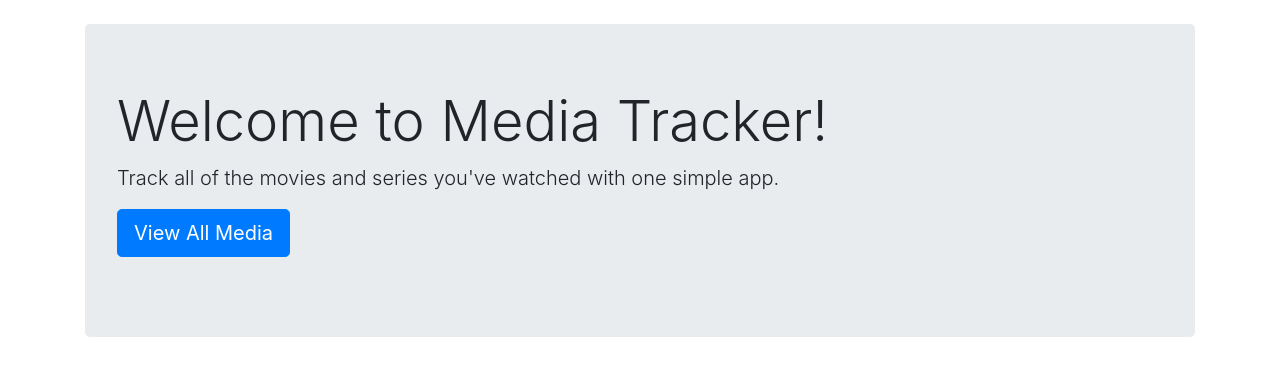
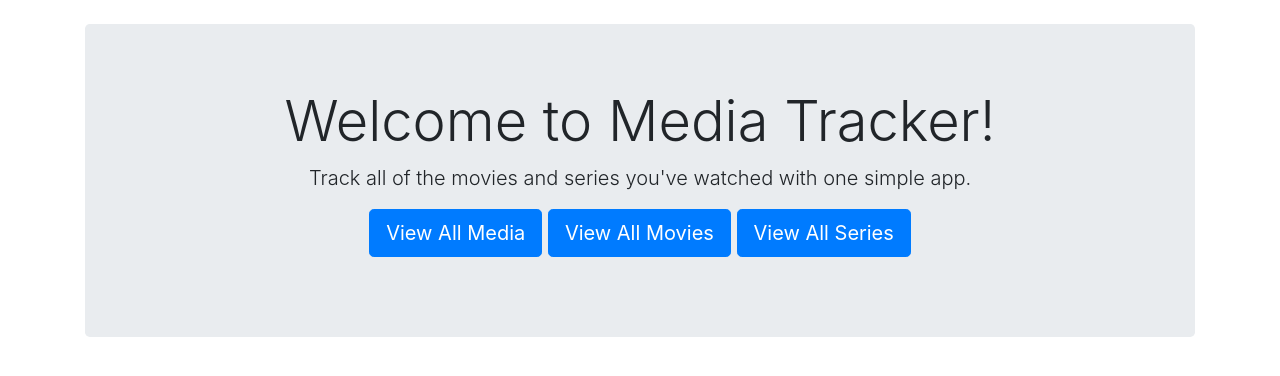
Before and after one commit to 18mward/MediaTracker, a Django app: template templates/home.html in a window 1280 px wide. Shown: the part 56-432 px from the top of the page. Run offline with Django 3.2, Linux system fonts and the light colour scheme; the template is opened without the code that fills it, so the values that code supplies are empty; some libraries are stand-ins or nearby versions.

Commit message:
Updated the home page with buttons that direct the user to the all media, movies, or series tabs

```diff
--- a/templates/home.html
+++ b/templates/home.html
@@ -3,12 +3,16 @@
 {% block title %}Home{% endblock title %}
 
 {% block content %}
-<div class="jumbotron">
+<div class="jumbotron text-center">
 	<h1 class="display-4">Welcome to Media Tracker!</h1>
 	<p class="lead">Track all of the movies and series you've watched with one simple app.</p>
 	<p class="lead">
 		<a class="btn btn-primary btn-lg" href="{% url 'card_list' %}"
 		role="button">View All Media</a>
+		<a class="btn btn-primary btn-lg" href="{% url 'movie_list' %}"
+		role="button">View All Movies</a>
+		<a class="btn btn-primary btn-lg" href="{% url 'series_list' %}"
+		role="button">View All Series</a>
 	</p>
 </div>
 {% endblock content %}
```
